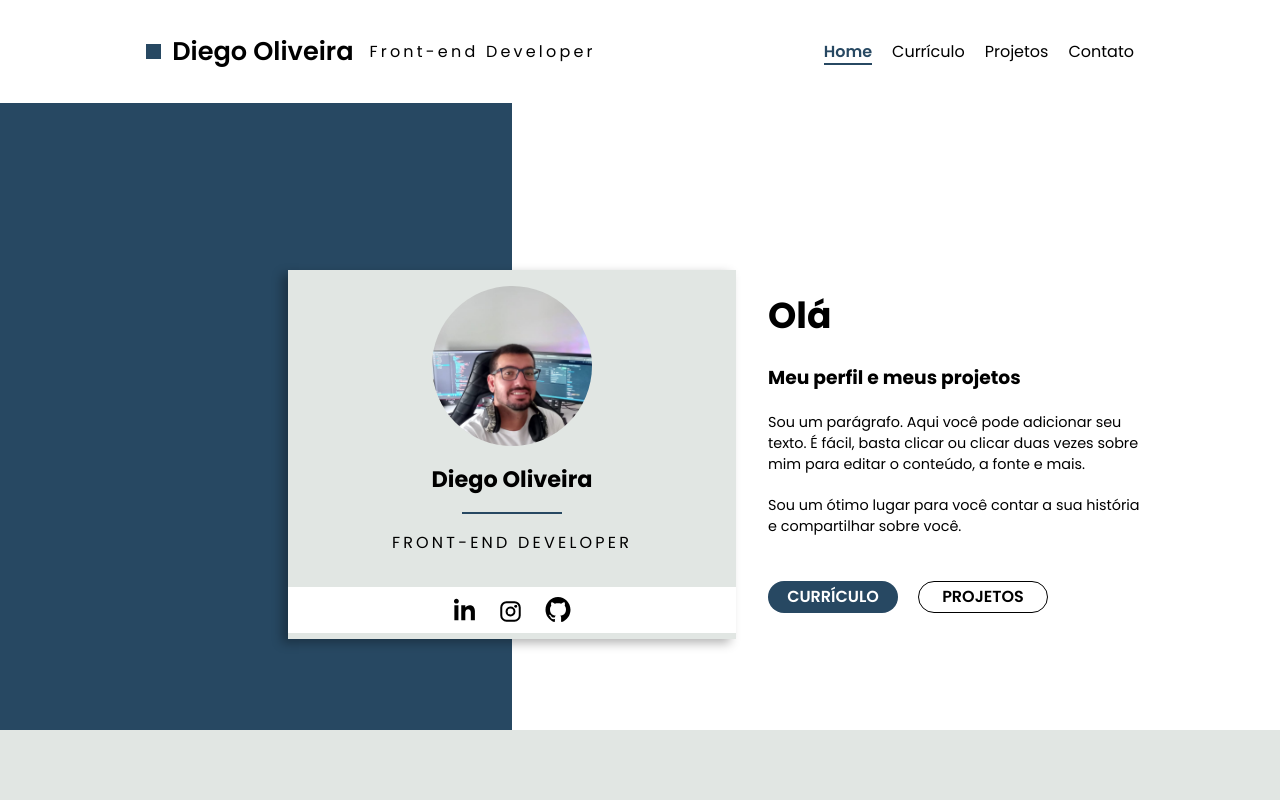
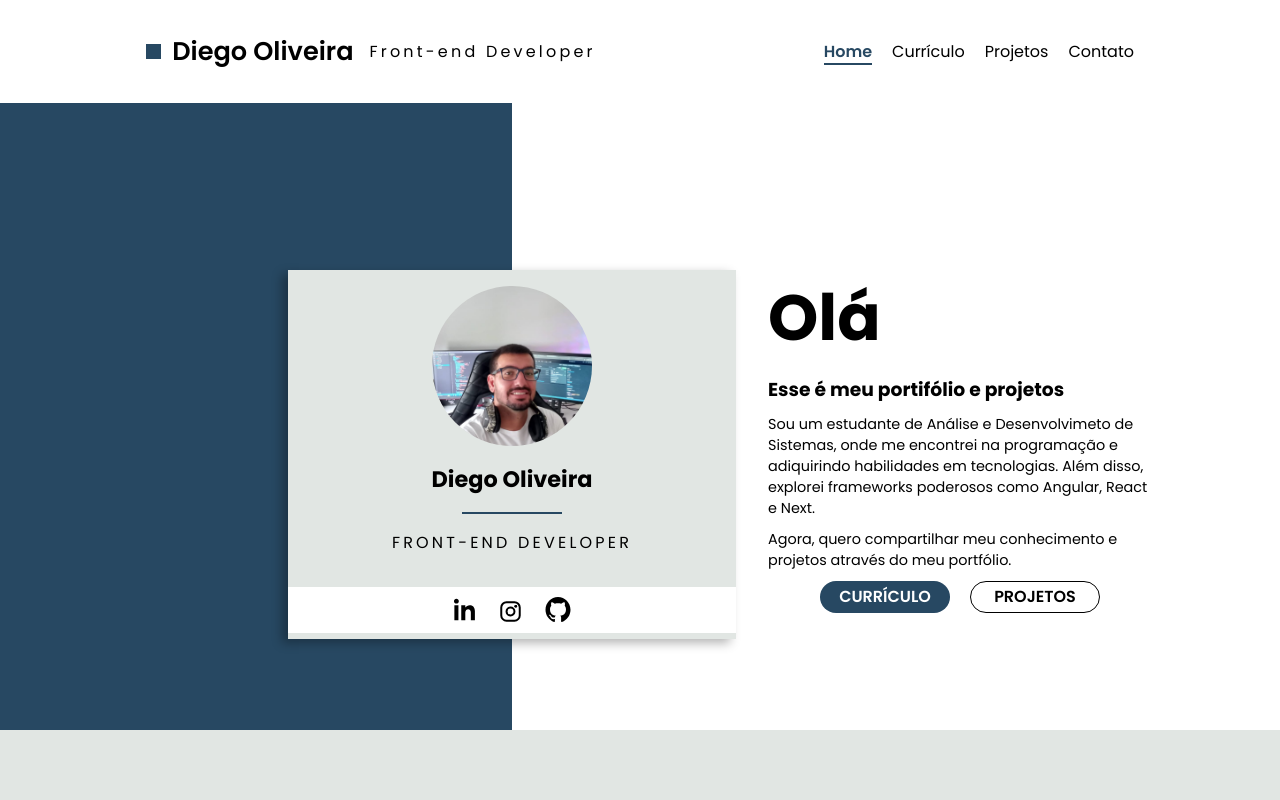
Before and after one commit to DiegoFernands/myPortifolio, a Next.js app: page / in a window 1280 px wide. Shown: the top 800 px of the page. Built offline with nearby package versions, Linux system fonts and the light colour scheme.

Commit message:
edit text

```diff
--- a/src/components/Footer/footer.tsx
+++ b/src/components/Footer/footer.tsx
@@ -77,7 +77,7 @@ export default function Footer(){
                 <TagDiv>
                     <Size>
                         <Bold>Telefone</Bold>
-                        <p>(19)9993195389</p>
+                        <p>(19) 993195389</p>
                     </Size>
                     <Size>
                         <Bold>Email</Bold>
--- a/src/components/Main/Content/content.tsx
+++ b/src/components/Main/Content/content.tsx
@@ -8,13 +8,14 @@ const ContainerContent = styled.div`
     width: 90%;
     display: flex;
     flex-direction: column;
-    gap: 20px;
+    justify-content: center;
+    gap: 10px;
 
     @media screen and (min-width: 768px){
         position: relative;
         left: 93%;
         width: 40%;
-        top: 0%;
+        top: -1%;
     }
 
     @media screen and (min-width: 1024px){
@@ -35,6 +36,10 @@ const ContainerContent = styled.div`
 
 const Title = styled.div`
     font-size: large;
+
+    @media screen and (min-width: 768px){
+        font-size: 2rem;
+    }
 
     @media screen and (min-width: 1440px){
         font-size: 2rem;
@@ -57,6 +62,8 @@ const Text = styled.div`
 
 const ContainerLink = styled.div`
     display: flex;
+    align-items: center;
+    justify-content: center;
     gap: 20px;
 `
 const Link = styled.a`
@@ -69,7 +76,7 @@ const Link = styled.a`
     justify-content: center;
     text-transform: uppercase;
     font-weight: 600;
-    margin-top: 1.5rem;
+    /* margin-top: 1.5rem; */
     &:hover{
         background-color: #274862;
         color: #fff;
@@ -100,20 +107,20 @@ export default function Content(props : ContentProps){
             </Title>
 
             <SubTitle>
-                <h3>Meu perfil e meus projetos</h3>
+                <h3>Esse é meu portifólio e projetos</h3>
             </SubTitle>
 
             <Text>
-                <p>Sou um parágrafo. Aqui você pode adicionar seu texto.
-                    É fácil, basta clicar ou
-                    clicar duas vezes sobre mim para editar o conteúdo,
-                    a fonte e mais.
+                <p>
+                    Sou um estudante de Análise e Desenvolvimeto de Sistemas,
+                    onde me encontrei na programação e adiquirindo habilidades em tecnologias.
+                    Além disso, explorei frameworks poderosos como Angular, React e Next.
                 </p>
             </Text>
 
             <Text>
                 <p>
-                    Sou um ótimo lugar para você contar a sua história e compartilhar sobre você.
+                    Agora, quero compartilhar meu conhecimento e projetos através do meu portfólio.
                 </p>
             </Text>
             <ContainerLink>
```
